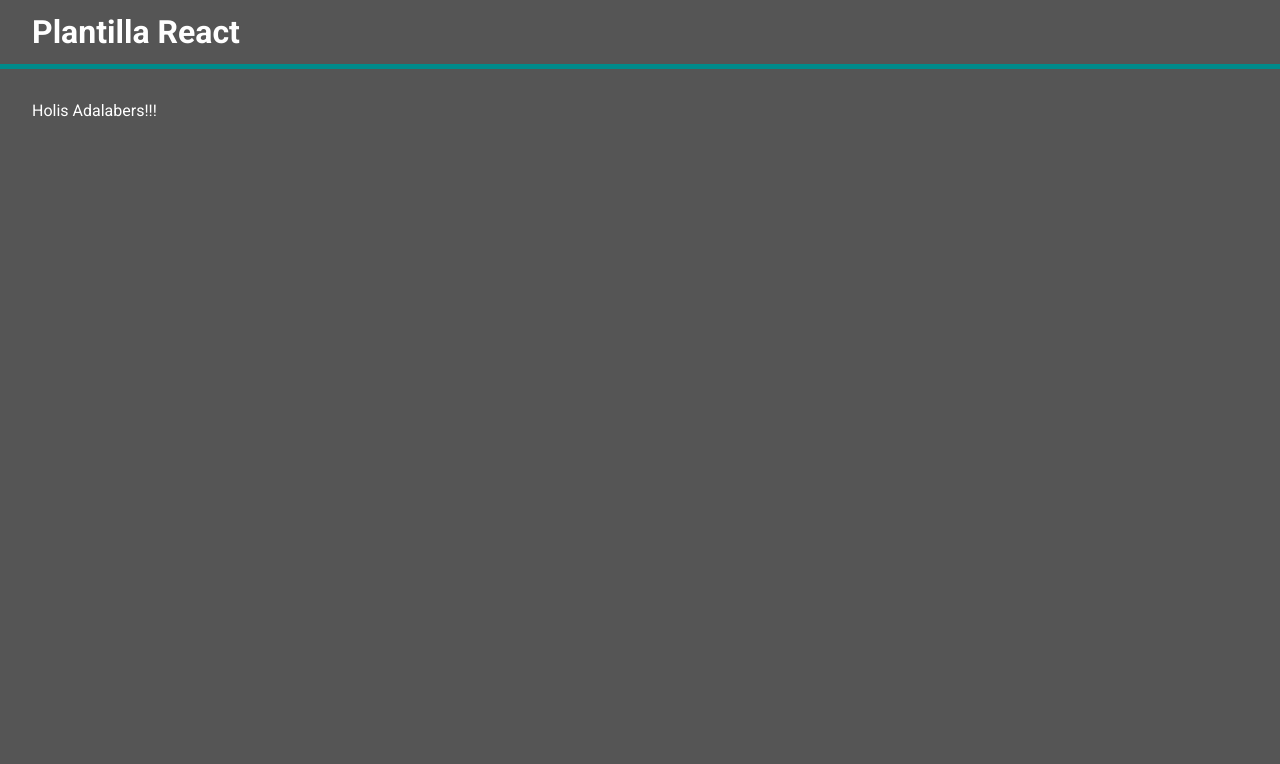
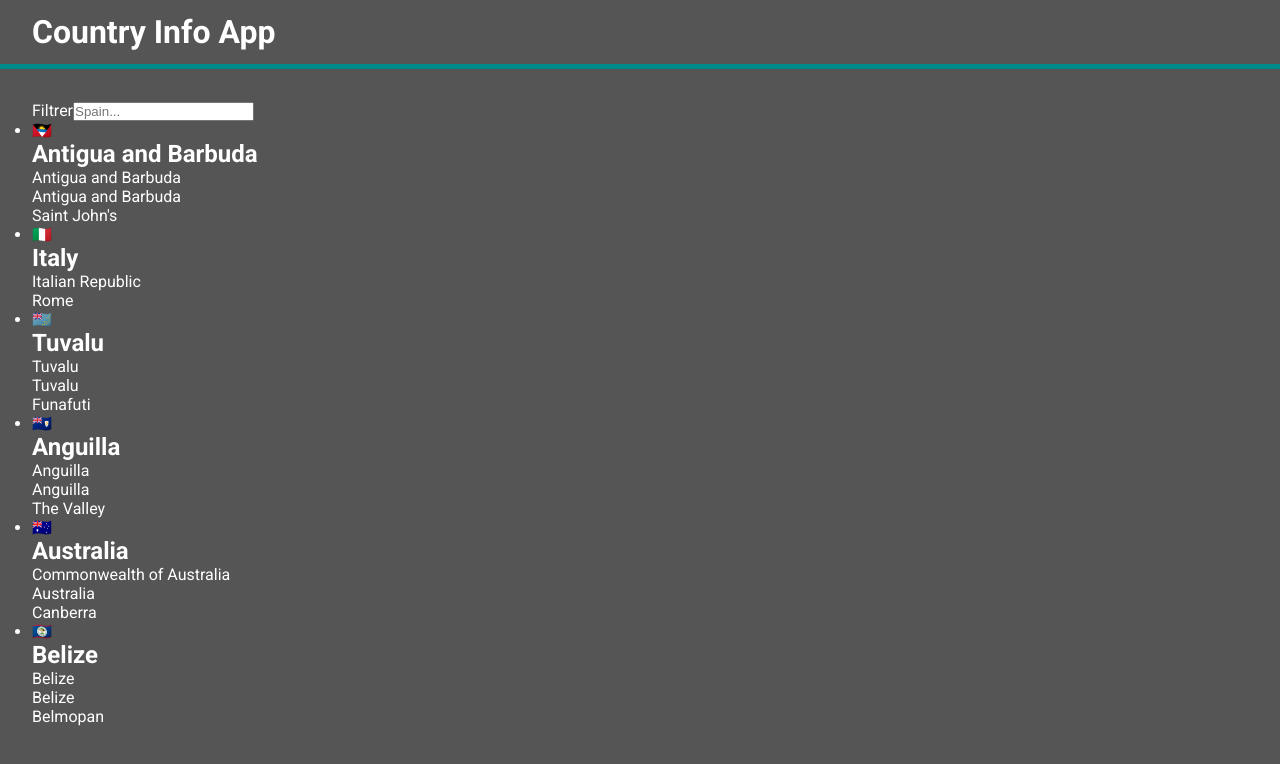
Before and after one commit to estherquiros/Autoevaluaci-n-Intermedia-Modulo-3-Esther, a React (Vite) app: page / in a window 1280 px wide. Shown: the top 764 px of the page. Built offline with nearby package versions, Linux system fonts and the light colour scheme; a web font is replaced by a local one.

Commit message:
add array and filter

```diff
--- a/src/components/App.jsx
+++ b/src/components/App.jsx
@@ -1,12 +1,164 @@
+import { useState } from "react";
 import "../styles/App.scss";
+const countryInfo = [
+  {
+    name: {
+      common: "Antigua and Barbuda",
+      official: "Antigua and Barbuda",
+      nativeName: {
+        eng: {
+          official: "Antigua and Barbuda",
+          common: "Antigua and Barbuda",
+        },
+      },
+    },
+    capital: ["Saint John's"],
+    flag: "🇦🇬",
+  },
+  {
+    name: {
+      common: "Italy",
+      official: "Italian Republic",
+      nativeName: {
+        ita: {
+          official: "Repubblica italiana",
+          common: "Italia",
+        },
+      },
+    },
+    capital: ["Rome"],
+    flag: "🇮🇹",
+  },
+  {
+    name: {
+      common: "Tuvalu",
+      official: "Tuvalu",
+      nativeName: {
+        eng: {
+          official: "Tuvalu",
+          common: "Tuvalu",
+        },
+        tvl: {
+          official: "Tuvalu",
+          common: "Tuvalu",
+        },
+      },
+    },
+    capital: ["Funafuti"],
+    flag: "🇹🇻",
+  },
+  {
+    name: {
+      common: "Anguilla",
+      official: "Anguilla",
+      nativeName: {
+        eng: {
+          official: "Anguilla",
+          common: "Anguilla",
+        },
+      },
+    },
+    capital: ["The Valley"],
+    flag: "🇦🇮",
+  },
+  {
+    name: {
+      common: "Australia",
+      official: "Commonwealth of Australia",
+      nativeName: {
+        eng: {
+          official: "Commonwealth of Australia",
+          common: "Australia",
+        },
+      },
+    },
+    capital: ["Canberra"],
+    flag: "🇦🇺",
+  },
+  {
+    name: {
+      common: "Belize",
+      official: "Belize",
+      nativeName: {
+        bjz: {
+          official: "Belize",
+          common: "Belize",
+        },
+        eng: {
+          official: "Belize",
+          common: "Belize",
+        },
+        spa: {
+          official: "Belice",
+          common: "Belice",
+        },
+      },
+    },
+    capital: ["Belmopan"],
+    flag: "🇧🇿",
+  },
+];
 
 function App() {
+  // Datos de la app
+  const [countries, setCountries] = useState(countryInfo);
+
+  const [filterText, setFilterText] = useState("");
+
+  // Listado filtrado
+
+  const filteredCountries = countries.filter((country) =>
+    country.name.common
+      .toLocaleLowerCase()
+      .includes(filterText.toLocaleLowerCase())
+  );
+
+  console.log("filterText", filterText);
+
+  const handleSubmit = (ev) => {
+    ev.preventDefault();
+  };
+
+  const handleInputFilter = (ev) => {
+    //console.log(ev.target.value);
+    setFilterText(ev.target.value);
+  };
+
   return (
     <div>
       <header className="header">
-        <h1 className="title">Plantilla React</h1>
+        <h1 className="title">Country Info App</h1>
       </header>
-      <main className="main">Holis Adalabers!!!</main>
+      <main className="main">
+        <form className="form" onSubmit={handleSubmit}>
+          <label htmlFor="filter">Filtrer</label>
+          <input
+            type=" text"
+            name="filter"
+            id="filter"
+            className="input"
+            placeholder="Spain..."
+            onInput={handleInputFilter}
+          />
+        </form>
+        <ul className="countries-list">
+          {filteredCountries.map((country) => {
+            return (
+              <li key={country.flag} className="country">
+                <span className="flag">{country.flag}</span>
+                <div className="country-body">
+                  <h2 class="country-name">{country.name.common}</h2>
+                  <p class="country-official">{country.name.official}</p>
+                  <p class="country-native">
+                    {country.name.nativeName.eng?.common}
+                  </p>
+                  <p class="country-capital">{country.capital}</p>
+                </div>
+              </li>
+            );
+          })}
+        </ul>
+      </main>
     </div>
   );
 }
```
